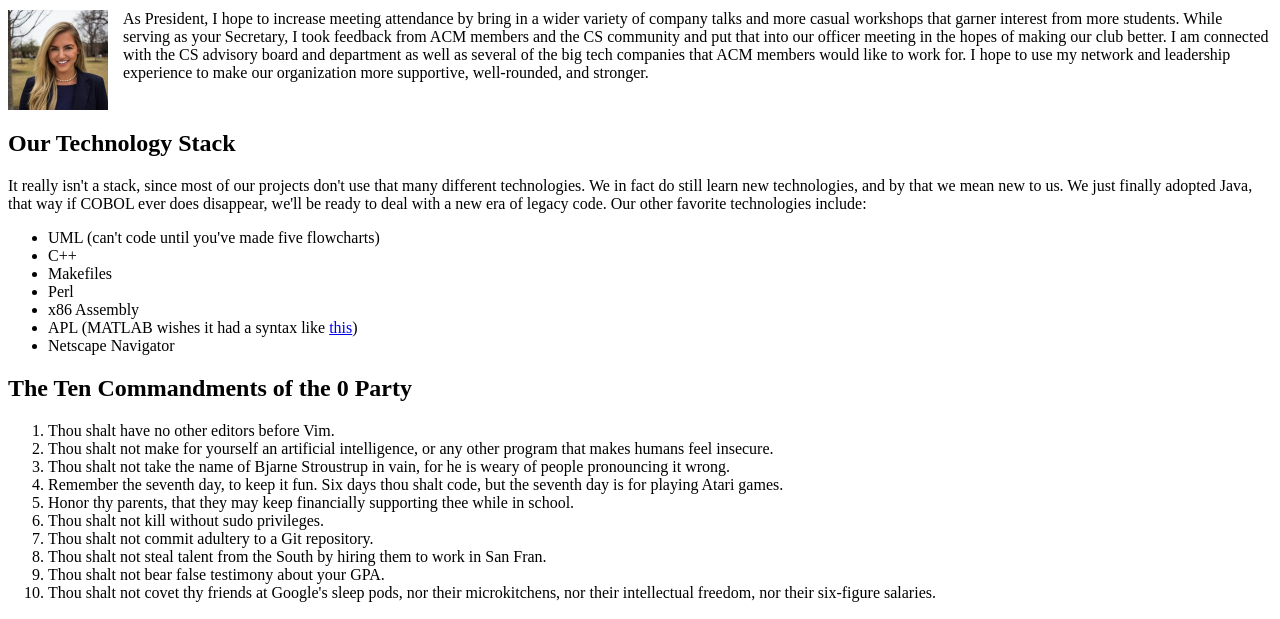
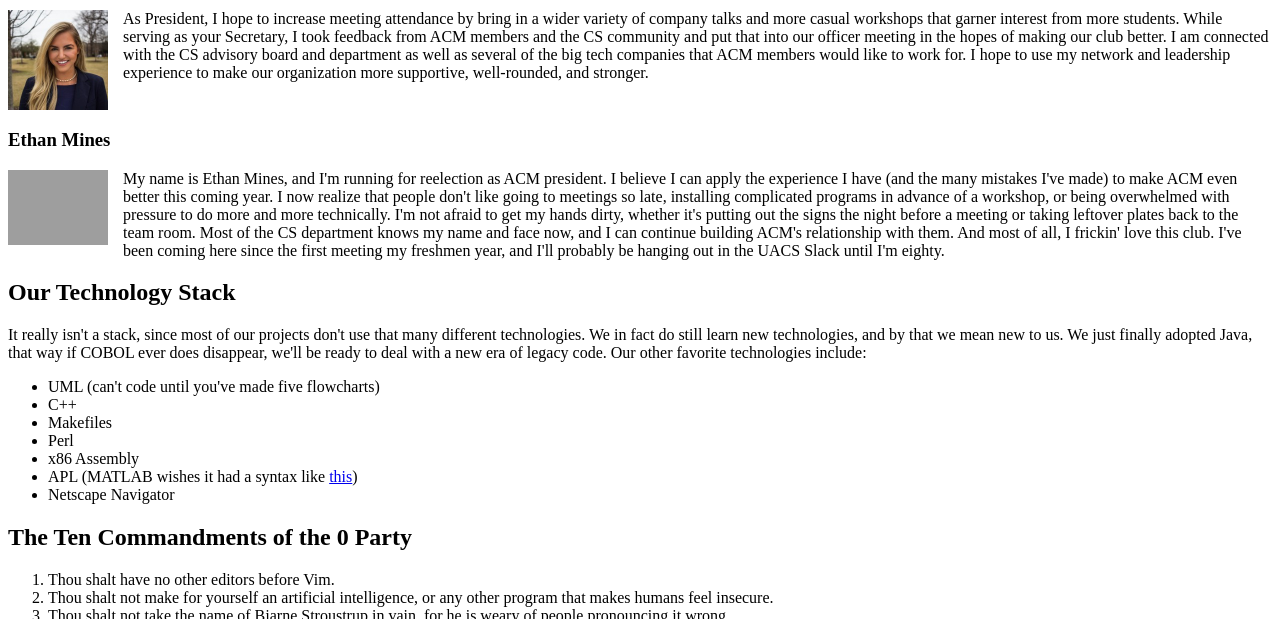
Before and after one commit to 0party/0party.github.io, a plain HTML site: page index.html in a window 1280 px wide. Shown: the part 820-1439 px from the top of the page. Drawn offline with Linux system fonts and the light colour scheme; grey boxes are pictures that could not be loaded.

Commit message:
Add Ethan to candidates list

```diff
--- a/index.html
+++ b/index.html
@@ -56,6 +56,23 @@
 			<br style="clear: both"/>
 		</p>
       </div>
+      <div>
+        <h3>Ethan Mines</h3>
+		<p>
+			<img src="imgs/Ethan.jpg" width="100" class="candidate"/>
+			My name is Ethan Mines, and I'm running for reelection as ACM president. I believe I can apply the experience I have (and the many mistakes I've made) to make ACM even better this coming year.
+
+			I now realize that people don't like going to meetings so late, installing complicated programs in advance of a workshop, or being overwhelmed with pressure to do more and more technically.
+
+			I'm not afraid to get my hands dirty, whether it's putting out the signs the night before a meeting or taking leftover plates back to the team room.
+
+			Most of the CS department knows my name and face now, and I can continue building ACM's relationship with them.
+
+			And most of all, I frickin' love this club. I've been coming here since the first meeting my freshmen year, and I'll probably be hanging out in the UACS Slack until I'm eighty.
+			<br style="clear: both"/>
+		</p>
+      </div>
+
     <h2>Our Technology Stack</h2>
       <div>
         <p>
```
Also changed, not shown: 1 other file.
